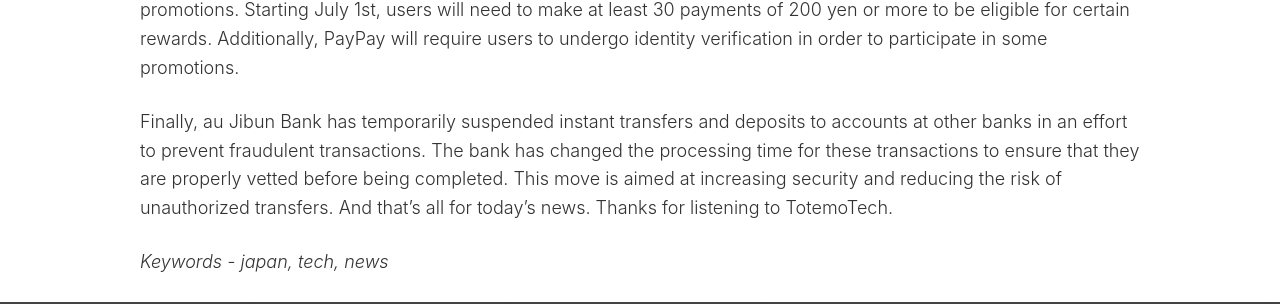
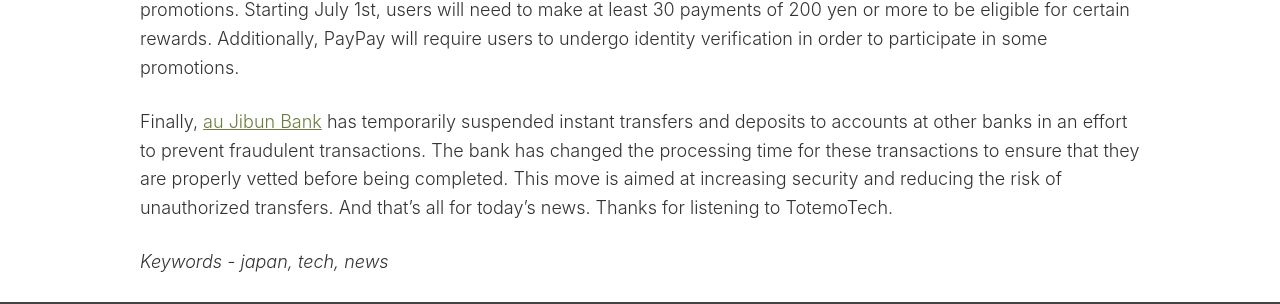
Before and after one commit to tagawa/TotemoTech, a Jekyll site: the page built from docs/_posts/2023-05-05-news.md, in a window 1280 px wide. Shown: the part 1455-1759 px from the top of the page. Built offline with Jekyll 4.4.1, drawn with Linux system fonts in a browser that asks for light colours; comment, search, counter and statistics services are not loaded; part of the change alters nothing that is shown.

```diff
--- a/docs/_posts/2023-05-05-news.md
+++ b/docs/_posts/2023-05-05-news.md
@@ -31,4 +31,4 @@ Apple and Google have teamed up to develop a new industry standard for preventin
 
 [PayPay](/companies/paypay), a popular mobile payment service in Japan, is changing its requirements for participating in campaigns and promotions. Starting July 1st, users will need to make at least 30 payments of 200 yen or more to be eligible for certain rewards. Additionally, PayPay will require users to undergo identity verification in order to participate in some promotions.
 
-Finally, au Jibun Bank has temporarily suspended instant transfers and deposits to accounts at other banks in an effort to prevent fraudulent transactions. The bank has changed the processing time for these transactions to ensure that they are properly vetted before being completed. This move is aimed at increasing security and reducing the risk of unauthorized transfers. And that's all for today's news. Thanks for listening to TotemoTech.
+Finally, [au Jibun Bank](/companies/au-jibun-bank) has temporarily suspended instant transfers and deposits to accounts at other banks in an effort to prevent fraudulent transactions. The bank has changed the processing time for these transactions to ensure that they are properly vetted before being completed. This move is aimed at increasing security and reducing the risk of unauthorized transfers. And that's all for today's news. Thanks for listening to TotemoTech.
```
